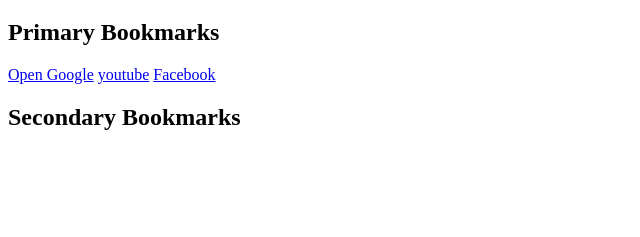
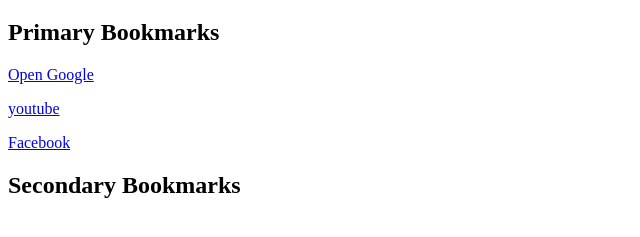
Before and after one commit to Khushbumandal2060/Web-development, a plain HTML site: page folder_1/bookmark.html in a window 1280 px wide. Shown: the part 61-298 px from the top of the page, without its empty margins (0-640 px from the left). Drawn offline with Linux system fonts and the light colour scheme.

Commit message:
Bookmarks in Html

```diff
--- a/folder_1/bookmark.html
+++ b/folder_1/bookmark.html
@@ -8,9 +8,9 @@
 <body>
     <h1>My Bookmarks</h1>
     <h2>Primary Bookmarks</h2>
-    <a href="https://www.google.com">Open Google</a>
-    <a href="https://www.youtube.com">youtube</a>
-    <a href="https://www.facebook.com">Facebook</a>
+    <p><a target="_blank" href="https://www.google.com">Open Google</a></p>
+    <p><a  target = "_blank" href="https://www.youtube.com">youtube</a></p>
+    <p><a  target = "_blank" href="https://www.facebook.com">Facebook</a></p>
 
     <h2>Secondary Bookmarks</h2>
 </body>
```
